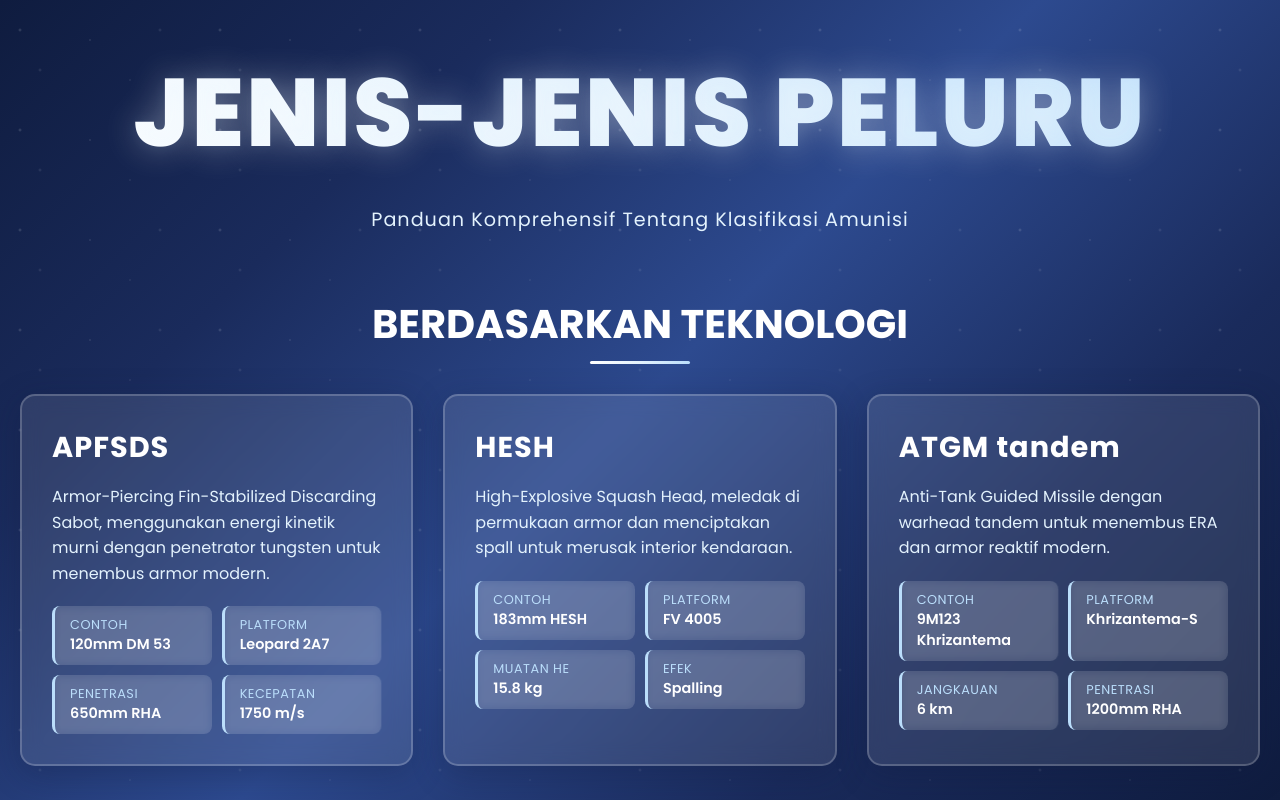
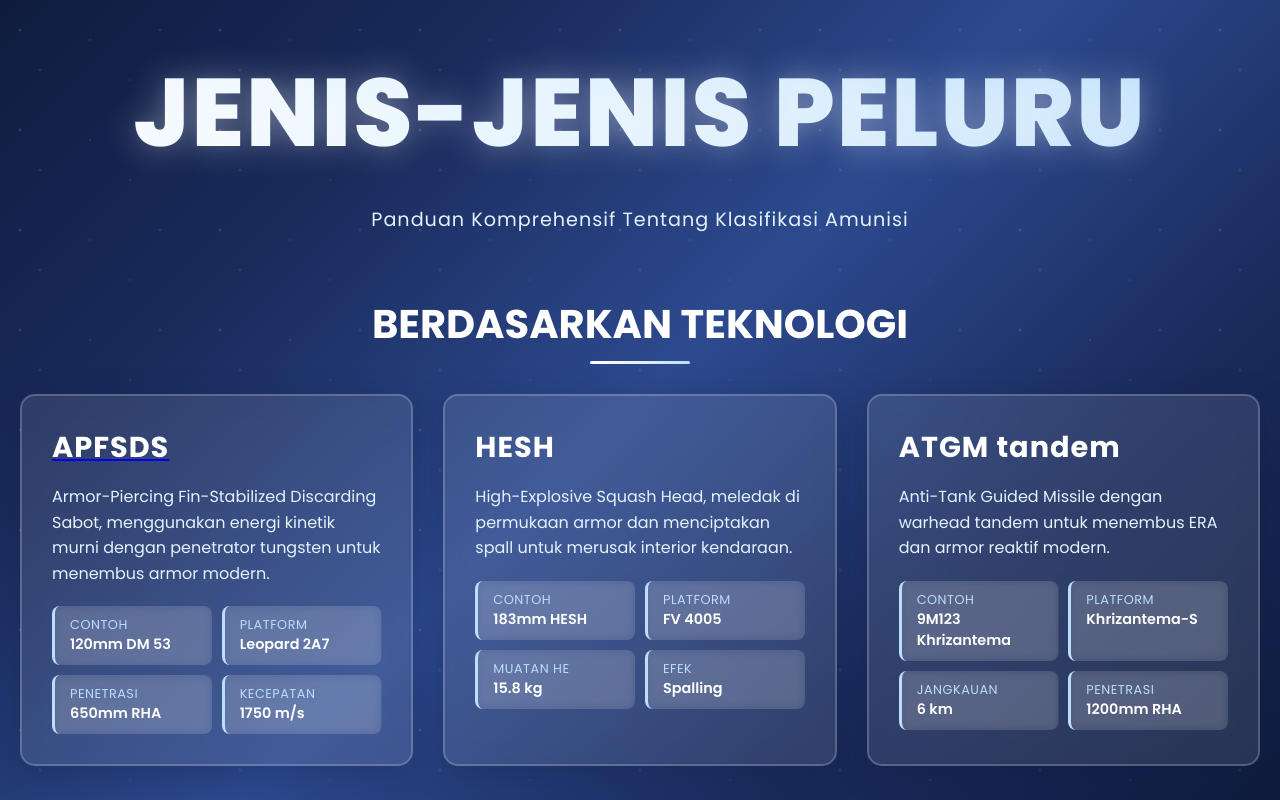
Before and after one commit to CatlazyBB/dari.wt, a plain HTML site: page index.html in a window 1280 px wide. Shown: the top 800 px of the page. Drawn offline with Linux system fonts and the light colour scheme.

Commit message:
Update index.html

```diff
--- a/index.html
+++ b/index.html
@@ -228,7 +228,9 @@
             <h2 class="category-title">BERDASARKAN TEKNOLOGI</h2>
             <div class="grid">
                 <div class="bullet-card">
+                    <a href="https://wiki.warthunder.com/unit/germ_leopard_2a7v">
                     <h3 class="bullet-title">APFSDS</h3>
+                    </a>
                     <p class="bullet-description">Armor-Piercing Fin-Stabilized Discarding Sabot, menggunakan energi kinetik murni dengan penetrator tungsten untuk menembus armor modern.</p>
                     <div class="bullet-specs">
                         <div class="spec-item">
```
